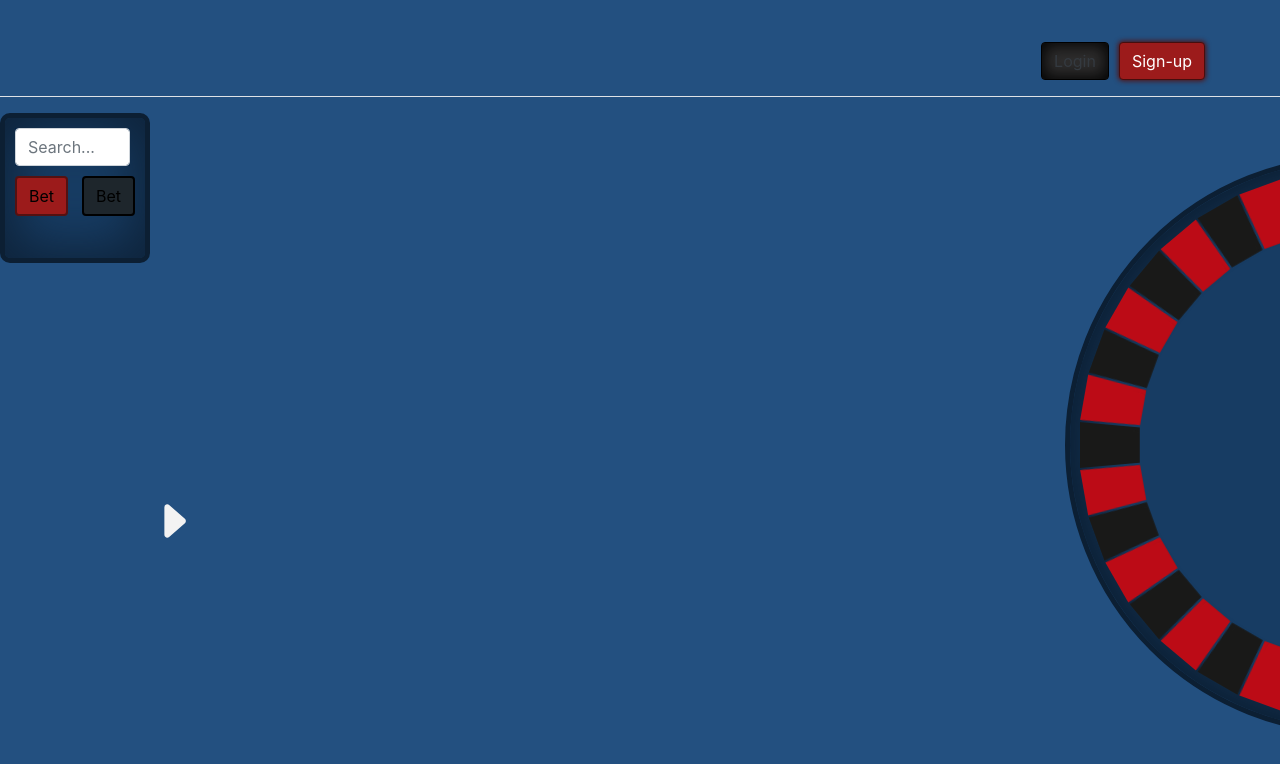
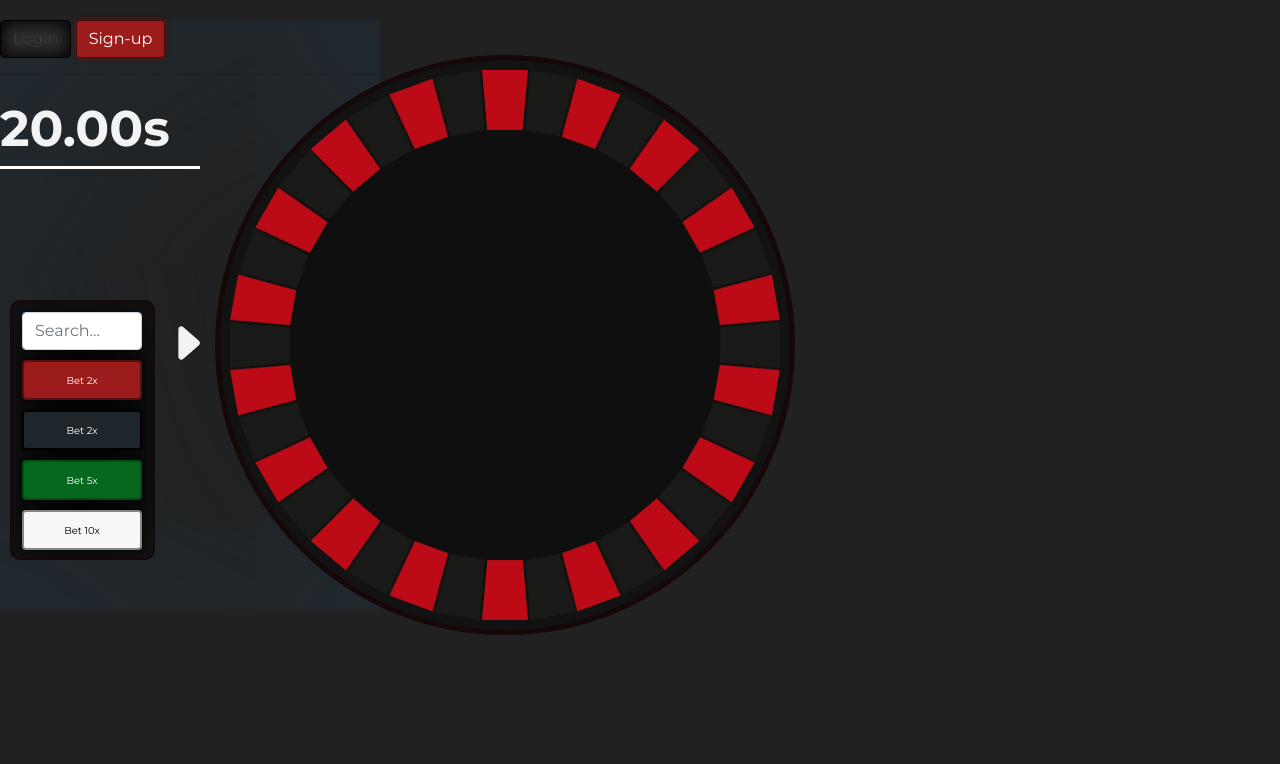
Before and after one commit to TklaSnst/tg_roulette_bot, a FastAPI app: page /page/base in a window 1280 px wide. Shown: the top 764 px of the page. Run offline with FastAPI, Linux system fonts and the light colour scheme; parts of the project's set-up code (start-up, migrations or seed data) failed here and were passed over; some libraries are stand-ins or nearby versions.

Commit message:
main page changes

```diff
--- a/static/base.html
+++ b/static/base.html
@@ -10,29 +10,35 @@
 </head>
 <body>
     <main>
-        <div class="px-3 py-2 border-bottom mb-3">
-            <div class="container d-flex flex-wrap justify-content-end">
-                <div class="text-end">
-                    <button type="button" class="btn btn-light text-dark me-2">Login</button>
-                    <button type="button" class="btn btn-primary">Sign-up</button>
-                </div>
-            </div>
-        </div>
+
+        <header class="header">
+            <button type="button" class="btn btn-light text-dark me-2 login-button">Login</button>
+            <button type="button" class="btn btn-primary signup-button">Sign-up</button>
+            <hr class="header-line"/>
+        </header>
 
         <div class="game-wrapper">
+            <div class="timer">
+                20.00s
+            </div>
+
             <div class="main-buttons">
                 <div class="bank-entry">
                     <form role="search">
                         <input type="search" class="form-control" placeholder="Search..." aria-label="Search">
                     </form>
                 </div>
-                <button type="button" class="btn bet bet-red">Bet</button>
-                <button type="button" class="btn bet bet-black">Bet</button>
+                <button type="button" class="btn bet bet-red">Bet 2x</button>
+                <button type="button" class="btn bet bet-black">Bet 2x</button>
+                <button type="button" class="btn bet bet-green">Bet 5x</button>
+                <button type="button" class="btn bet bet-white">Bet 10x</button>
             </div>
 
-            <svg xmlns="http://www.w3.org/2000/svg" width="46" height="46" fill="currentColor" class="bi bi-caret-right-fill arrow" viewBox="0 0 16 16">
-                <path d="m12.14 8.753-5.482 4.796c-.646.566-1.658.106-1.658-.753V3.204a1 1 0 0 1 1.659-.753l5.48 4.796a1 1 0 0 1 0 1.506z"/>
-            </svg>
+            <div class="arrow">
+                <svg xmlns="http://www.w3.org/2000/svg" width="46" height="46" fill="currentColor" class="bi bi-caret-right-fill" viewBox="0 0 16 16">
+                    <path d="m12.14 8.753-5.482 4.796c-.646.566-1.658.106-1.658-.753V3.204a1 1 0 0 1 1.659-.753l5.48 4.796a1 1 0 0 1 0 1.506z"/>
+                </svg>
+            </div>
 
             <div class="wheel-behind"></div>
             <div class="wheel-main">
@@ -76,7 +82,12 @@
 
                 </div>
             </div>
+
+            <div class="footer">
+            </div>
         </div>
+
+
     </main>
 
 <script src="https://telegram.org/js/telegram-web-app.js"></script>
--- /dev/null
+++ b/static/fonts.css
@@ -0,0 +1,20 @@
+@font-face {
+    font-family: 'Montserrat';
+    font-style: normal;
+    font-weight: 400;
+    src: url('https://5621-46-233-255-210.ngrok-free.app/static/fonts/Montserrat-Regular.ttf')
+}
+
+@font-face {
+    font-family: 'Montserrat';
+    font-style: normal;
+    font-weight: 600;
+    src: url('https://5621-46-233-255-210.ngrok-free.app/static/fonts/Montserrat-Bold.ttf')
+}
+
+@font-face {
+    font-family: 'Montserrat';
+    font-style: normal;
+    font-weight: 800;
+    src: url('https://5621-46-233-255-210.ngrok-free.app/static/fonts/Montserrat-ExtraBold.ttf')
+}
--- a/static/main.css
+++ b/static/main.css
@@ -1,19 +1,30 @@
+@import url('fonts.css');
+
 body {
-    background-color: #235080;
+    background-color: #212121;
     font-weight: 600;
     font-size: 16px;
     color: #f3f3f3;
     margin-top: 20px;
     font-style: oblique;
 
+    font-family: Montserrat, sans-serif;
+    font-weight: 400;
+
     overflow-y: scroll;
     position: fixed;
     width: 100%;
     top: calc(-1 * var(--scroll-position));
+
+    height: 590px;
+    width: 380px;
+
+    box-shadow: 0px 0px 300px rgba(34, 60, 80, 0.6) inset;
 }
 
 body.no-scroll {
-    overflow-y: scroll;
+    overflow-y: hidden;
+    overflow-x: hidden;
     position: fixed;
     width: 100%;
     top: calc(-1 * var(--scroll-position));
@@ -40,6 +51,23 @@ h1, h2, h3, h4, h5, h6 {
     margin-top: 10px;
     margin-left: 10px;
     border-width: 2px;
+    font-size: 10px;
+    color: #fff;
+    width: 120px;
+    height: 40px;
+    box-shadow: 0 0 5px rgba(0, 0, 0, 0.8);
+}
+
+.bet-white {
+    color: #000;
+    background-color: #f7f7f7;
+    border-color: #858585;
+}
+
+.bet-green {
+    align: center;
+    background-color: #06681e;
+    border-color: #054d17;
 }
 
 .bet-red {
@@ -55,7 +83,7 @@ h1, h2, h3, h4, h5, h6 {
 .bank-entry {
     background-color: #032346;
     border-color: #021122;
-    width: 115px;
+    width: 120px;
     align-self: left;
     align-self: bottom;
     margin-top: 10px;
@@ -63,12 +91,18 @@ h1, h2, h3, h4, h5, h6 {
 }
 
 .main-buttons {
-    background-color: #173c63;
-    border: 5px solid #0c1f33;
-    box-shadow: 0 0 50px 10px #0e233a inset;
+    font-family: Montserrat, sans-serif;
+    font-weight: 600;
+    font-size: 15px;
+    position: absolute;
+    background-color: #050505;
+    border: 2px solid #160808;
+    box-shadow: 0 0 50px 10px #141414 inset;
     border-radius:10px;
-    width: 150px;
-    height: 150px;
+    width: 145px;
+    height: 260px;
+    left: 10px;
+    top: 280px;
 }
 
 .text-end {
@@ -79,20 +113,20 @@ h1, h2, h3, h4, h5, h6 {
     width: 550px;
     height: 550px;
     position: absolute;
-    top: 150px;
-    right: -350px;
+    top: 50px;
+    right: -400px;
 }
 
 .wheel-behind {
-    border: 5px solid #0c1f33;
+    border: 5px solid #160808;
     border-radius: 300px;
     width: 580px;
     height: 580px;
     position: absolute;
-    top: 135px;
-    right: -365px;
-    background-color: #173c63;
-    box-shadow: 0 0 40px 20px #0c1f33 inset;
+    top: 35px;
+    right: -415px;
+    background-color: #0f0f0f;
+    box-shadow: 0 0 40px 20px #141414 inset;
 }
 
 .roll_cell {
@@ -115,7 +149,36 @@ h1, h2, h3, h4, h5, h6 {
 }
 
 .arrow {
+    position: absolute;
+    top:300px;
+    right: 170px;
+}
+
+.header {
     position: relative;
-    top:235px;
-    right: -150px;
+    align-self: right;
 }
+
+.header-line {
+    align-self: right;
+    width: 500;
+    size: 5;
+    color: #021122;
+}
+
+.login-button, .signup-button {
+    align-items: right;
+}
+
+.ftr {
+    position: relative;
+}
+
+.timer {
+    font-size: 50px;
+    font-family: Montserrat, sans-serif;
+    font-weight: 600;
+    font-style: normal;
+    border-bottom: 3px solid #fff;
+    width: 200px;
+}
```
Also changed, not shown: static/fonts/Montserrat-Bold.ttf (added), static/fonts/Montserrat-ExtraBold.ttf (added), static/fonts/Montserrat-Regular.ttf (added).
